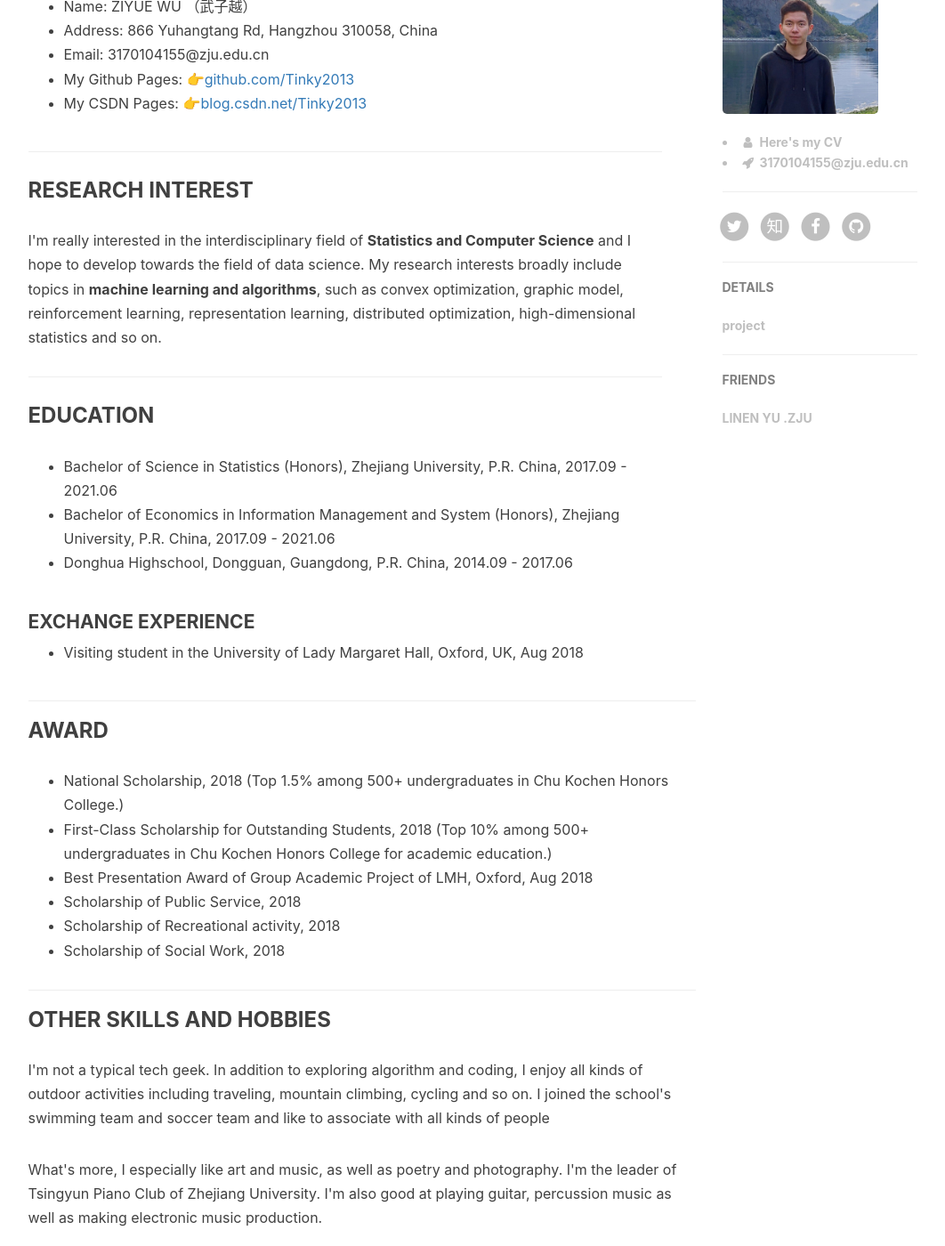
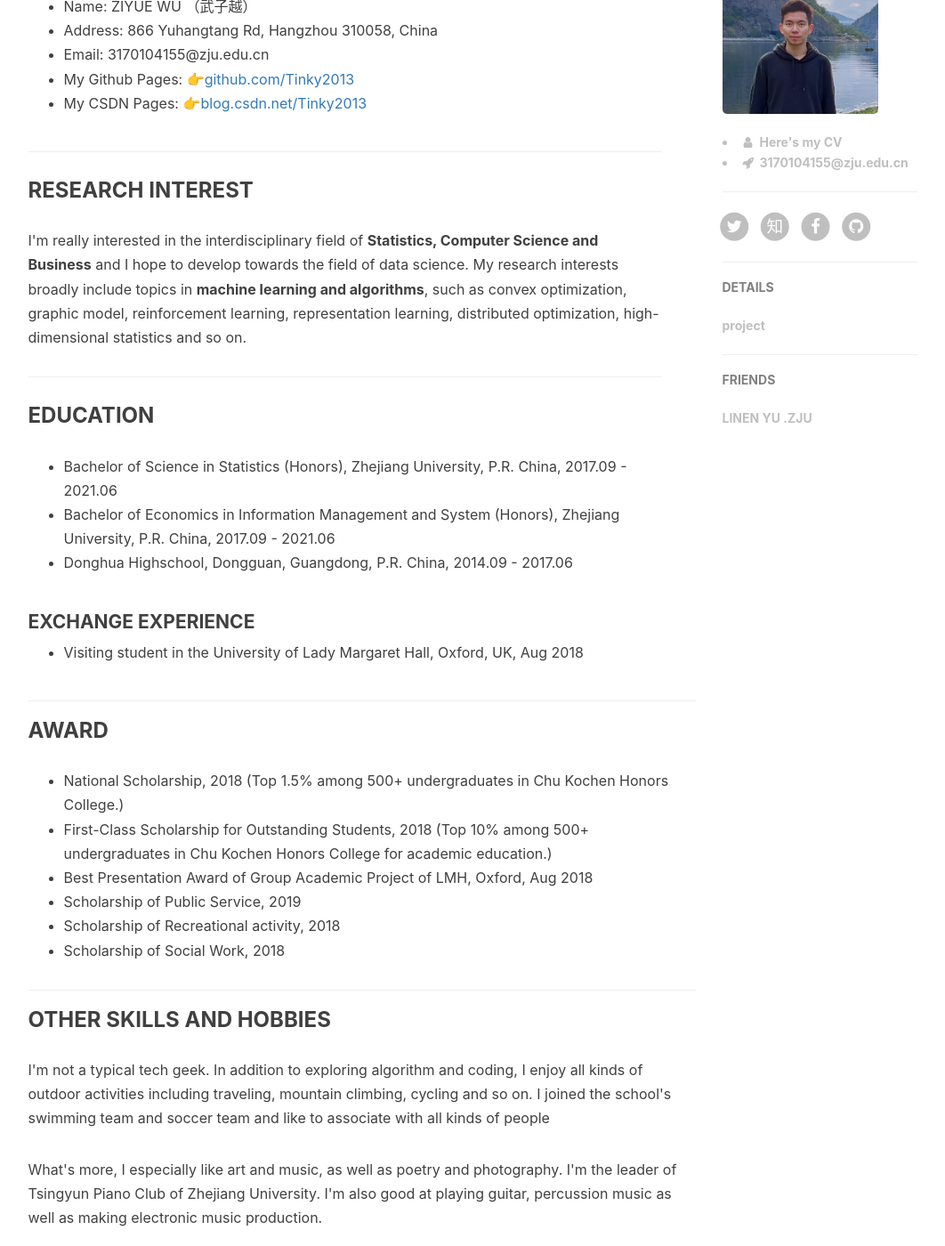
Before and after one commit to ZaccWu/ZaccWu.github.io, a Jekyll site: the page built from about.html, in a window 1280 px wide and 1400 px high, scrolled down 702 px. Shown: the whole window at 89% size, without its empty margins (136-1198 px from the left). Built offline with Jekyll 4.4.1, drawn with Linux system fonts in a browser that asks for light colours; nearby versions of some CDN libraries; comment, search, counter and statistics services are not loaded.

Commit message:
Update about.html

```diff
--- a/about.html
+++ b/about.html
@@ -35,7 +35,7 @@ header-img: "img/hangzhou.jpg"
 
     <h3>RESEARCH INTEREST </h3>
     <p>
-        I'm really interested in the interdisciplinary field of <strong>Statistics and Computer Science</strong>
+        I'm really interested in the interdisciplinary field of <strong>Statistics, Computer Science and Business</strong>
         and I hope to develop towards the field of data science.
         My research interests broadly include topics in <strong>machine learning and algorithms</strong>,
         such as convex optimization, graphic model, reinforcement learning,
@@ -66,7 +66,7 @@ header-img: "img/hangzhou.jpg"
         <li>National Scholarship, 2018 (Top 1.5% among 500+ undergraduates in Chu Kochen Honors College.)</li>
         <li>First-Class Scholarship for Outstanding Students, 2018 (Top 10% among 500+ undergraduates in Chu Kochen Honors College for academic education.)</li>
         <li>Best Presentation Award of Group Academic Project of LMH, Oxford, Aug 2018</li>
-        <li>Scholarship of Public Service, 2018</li>
+        <li>Scholarship of Public Service, 2019</li>
         <li>Scholarship of Recreational activity, 2018</li>
         <li>Scholarship of Social Work, 2018</li>
     </ul>
```
